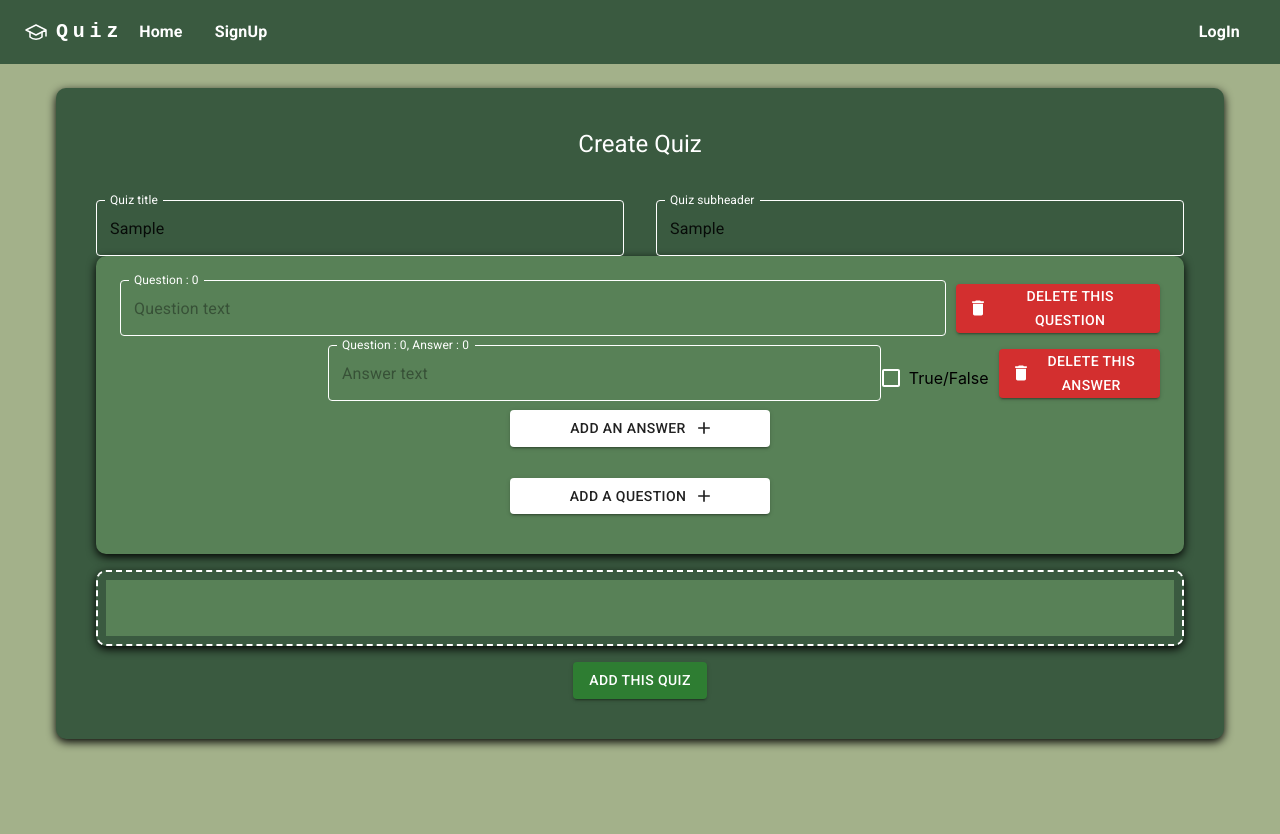
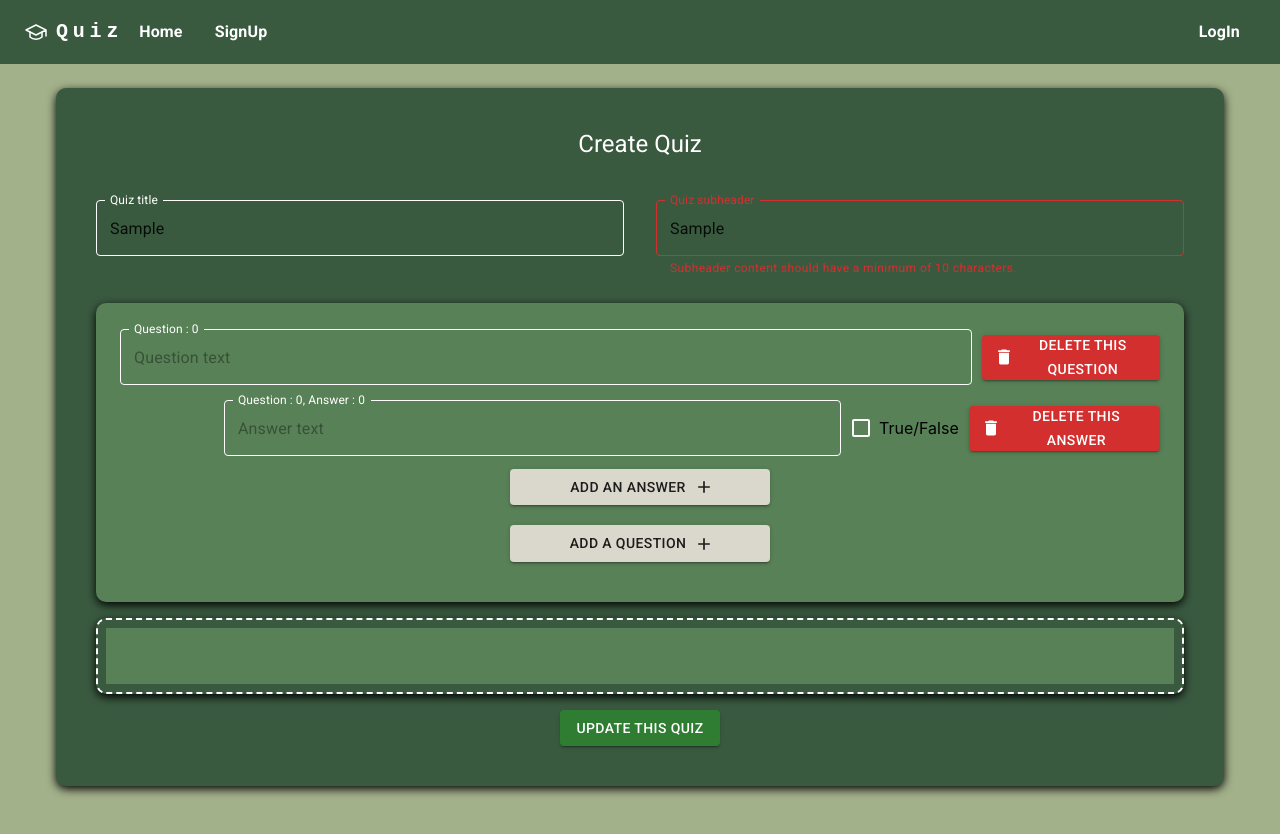
Before and after one commit to romainbcode/Quizz_Project_MERN, a React (Vite) app in the folder frontend/: page /admin/quiz/edit/1 in a window 1280 px wide. Both pictures are taken after typing "Sample", "Sample" into the empty fields and a click on the button "ADD A QUESTION". Shown: the top 834 px of the page. Built offline with nearby package versions, Linux system fonts and the light colour scheme; no server answers.

Commit message:
refactoring, add style and message error

```diff
--- a/frontend/src/admin/EditQuiz.jsx
+++ b/frontend/src/admin/EditQuiz.jsx
@@ -1,18 +1,15 @@
-import { Box, Button, Grid, Stack, TextField, Typography } from '@mui/material'
+import { Box, Button, Stack, TextField, Typography } from '@mui/material'
 import DeleteIcon from '@mui/icons-material/Delete';
-import SendIcon from '@mui/icons-material/Send';
 import AddIcon from '@mui/icons-material/Add'
 import { Checkbox } from '@mui/material';
-import { useFormik, Formik, Form, Field, FieldArray } from 'formik';
+import { Formik, Form, Field, FieldArray } from 'formik';
 import * as yup from 'yup';
 import Dropzone from 'react-dropzone'
 import CloudUploadIcon from '@mui/icons-material/CloudUpload';
 import axios from 'axios';
 import { toast } from 'react-toastify'
-import ReactQuill from 'react-quill';
 import 'react-quill/dist/quill.snow.css';
-import {modules} from '../components/moduleToolbar.jsx'
-import React, { useEffect, useState, useCallback } from 'react'
+import React, { useEffect, useState } from 'react'
 import Navbar from '../components/Navbar';
 import { useParams, useNavigate } from 'react-router-dom';
 
@@ -38,43 +35,38 @@ const EditQuiz = () => {
     };
 
     const onSubmit = (values) =>{
-        //createNewQuiz(values);
-        //alert(JSON.stringify(values, null, 5));
-        //actions.resetForm();
         updatePost(values)
     }
 
-    const validationSchema = yup.object({/*
+    const validationSchema = yup.object({
         title: yup
             .string('Add a post title')
-            .min(4, 'text content should havea minimum of 4 characters ')
-            .required('Post title is required'),
+            .min(4, 'Title content should have a minimum of 4 characters.')
+            .required('Title content is required'),
         subheader: yup
             .string('Add text content')
-            .min(10, 'text content should have a minimum of 10 characters ')
-            .required('text content is required'),
+            .min(10, 'Subheader content should have a minimum of 10 characters.')
+            .required('Subheader content is required'),
         questionAnswer : yup.array(
             yup.object({
                 question: yup
                 .string('Add a question')
-                .min(10, 'Question should have a minimum of 10 characters '),
+                .min(10, 'Question should have a minimum of 10 characters.'),
                 answer : yup.array(
                     yup.object({
                         answerText: yup
                         .string('Add an answer')
-                        .min(10, 'Answer should have a minimum of 10 characters '),
+                        .min(3, 'Answer should have a minimum of 10 characters '),
                         stateAnswer: yup
                         .boolean('Declare False or True')
                     })
                 )
-                .min(2, 'You must add a minimum of 2 answers')
-                .max(4, 'You must add a maximum of 4 answers')
+                .min(2, 'You must add a minimum of 2 answer.')
             })
-        )*/
+        )
     });
 
     const showSinglePostById = async () => {
-        console.log(id)
         try {
             const { data } = await axios.get(`/api/quiz/show/${id}`);
             setTitle(data.quiz.title)
@@ -82,7 +74,16 @@ const EditQuiz = () => {
             setQuestionAnswer(data.quiz.questionAnswer)
             setImage(data.quiz.image.url)
         } catch (error) {
-            console.log(error);
+            toast.error(error);
+        }
+    }
+
+    const updatePost = async (values) => {
+        try {
+            const { data } = await axios.put(`/api/update/quiz/${id}`, values);
+            toast.success('quiz updated');
+            navigate('/admin/dashboard')
+        } catch (error) {
             toast.error(error);
         }
     }
@@ -90,18 +91,6 @@ const EditQuiz = () => {
     useEffect(() => {
         showSinglePostById()
     }, [])
-
-    const updatePost = async (values) => {
-        try {
-            const { data } = await axios.put(`/api/update/quiz/${id}`, values);
-            if (data.success === true) {
-                toast.success('quiz updated');
-                navigate('/admin/dashboard')
-            }
-        } catch (error) {
-            console.log(error);
-        }
-    }
 
 
     return (
@@ -114,16 +103,16 @@ const EditQuiz = () => {
             enableReinitialize={true}
         >
             {(formik)=>{
-            const {values} = formik;
+            const {values, errors, touched } = formik;
             return(
                 <Form>
                     <Box sx={{ bgcolor: "primary.greenLight", height:'100vh', width:'100%', display: "flex", justifyContent: 'center', pt: 3}}>
                     <Box sx={{ bgcolor: "primary.mainGreenDark",height: 'fit-content', width:'85%', mb:2, padding: 5, borderRadius: '10px', boxShadow: '0 3px 10px #000' }}>
                         <Typography variant='h5' sx={{ pb: 4, color: 'primary.themewhite'}}> Create Quiz  </Typography>
                         <Box sx={{mt:1}} component="form">
-                            <Stack direction={{ xs: 'column', sm: 'row' }} spacing={{ xs: 1, sm: 2, md: 4 }}>
+                            <Stack direction={{ xs: 'column', sm: 'row' }} spacing={{ xs: 1, sm: 2, md: 4 }} width={'100%'} marginBottom={3}>
                                 <Field
-                                    sx={{ mb: 3, width: '50%',
+                                    sx={{width: '50%',
                                     fieldset: { borderColor: "primary.themewhite" }
                                 }}
                                     autoComplete="off"
@@ -139,6 +128,8 @@ const EditQuiz = () => {
                                     label="Quiz title"
                                     value={values.title}
                                     as={TextField}
+                                    error={touched.title && Boolean(errors.title)}
+                                    helperText={touched.title && errors.title}
                                 />
                                 <Field
                                     sx={{ mb: 3, width: '50%',
@@ -156,6 +147,8 @@ const EditQuiz = () => {
                                     label="Quiz subheader"
                                     as={TextField}
                                     value={values.subheader}
+                                    error={touched.subheader && Boolean(errors.subheader)}
+                                    helperText={touched.subheader && errors.subheader}
                                 />
                             </Stack>
                         </Box>
@@ -167,10 +160,11 @@ const EditQuiz = () => {
                             render={(arrayQuestion)=>(
                                 <Box className='formContainer' sx={{backgroundColor: 'primary.mainGreenLight', padding: 3, mb: 2, borderRadius: '10px', boxShadow: '0 3px 10px #000'}}>
                                     {values.questionAnswer.map((arrayMapQuestion, index)=>(
-                                        <div className="formContainer" style={{display:'flex',flexDirection:'column', alignItems:'center', marginBottom: '15px'}} key={index}>
-                                            <div style={{width: '100%', display: 'flex', flexDirection: 'row'}}>
+                                        <div className="formContainer" style={{display:'flex',flexDirection:'column', alignItems:'center', marginBottom: '20px'}} key={index}>
+                                            <Box style={{width: '100%', display:'flex', flexDirection:'row', height:'100%', marginBottom:'10px'}}>
+                                                <Box sx={{display:'flex', alignItems:'center', width: '100%'}}>
                                                     <Field
-                                                    sx={{width: '85%', fieldset: { borderColor: "primary.themewhite"} }}
+                                                        sx={{width: '100%', fieldset: { borderColor: "primary.themewhite"}}}
                                                         name={`questionAnswer.${index}.question`}
                                                         placeholder="Question text"
                                                         InputLabelProps={{
@@ -182,16 +176,17 @@ const EditQuiz = () => {
                                                         label={`Question : ${index}`}
                                                         as={TextField}
                                                     />
-                                                <Box style={{display:'flex',flexDirection:'column', marginLeft: 10}}>
+                                                </Box>
+                                                <Box style={{marginLeft: 10, display:'flex', alignItems:'center'}}>
                                                     <Button variant="contained" color="error"
-                                                        sx={{mt:0.5, width: '100%', height: '75%' }}
+                                                        sx={{width: '100%', height: '75%' }}
                                                         onClick={() => arrayQuestion.remove(index)}
-                                                        startIcon={<DeleteIcon />}
+                                                        startIcon={<DeleteIcon/>}
                                                     >
                                                     Delete this question
                                                     </Button>
                                                 </Box>
-                                            </div>
+                                            </Box>
 
 
                                             <FieldArray
@@ -200,11 +195,12 @@ const EditQuiz = () => {
                                             id={`questionAnswer.${index}.answer`}
                                             value={values.questionAnswer[index].answer}
                                             render={(arrayAnswer)=>(
-                                                <div className='formContainer' style={{width: '100%'}}>
+                                                <Box className='formContainer' style={{width: '100%'}}>
                                                     {values.questionAnswer[index].answer.map((TestCase2, index2) => (
-                                                            <div style={{width: '80%', display: 'flex', flexDirection: 'row', float: 'right'}}>
+                                                            <div style={{width: '90%', display: 'flex', flexDirection: 'row', float: 'right', marginBottom:'10px'}} key={index2}>
+                                                                <Box sx={{width:'100%', alignItems:'center', display:'flex'}}>
                                                                     <Field
-                                                                    sx={{width: '85%', fieldset: { borderColor: "primary.themewhite"} }}
+                                                                        sx={{width: '100%', fieldset: { borderColor: "primary.themewhite"} }}
                                                                         name={`questionAnswer.${index}.answer.${index2}.answerText`}
                                                                         placeholder="Answer text"
                                                                         InputLabelProps={{
@@ -216,19 +212,20 @@ const EditQuiz = () => {
                                                                         label={`Question : ${index}, Answer : ${index2}`}
                                                                         as={TextField}
                                                                     />
-                                                                <Box style={{display:'flex',flexDirection:'row', justifyContent:'center', alignItems:'center'}}>
+                                                                </Box>
+                                                                <Box style={{marginLeft:'10px', marginRight: '10px', display:'flex',flexDirection:'row', justifyContent:'center', alignItems:'center'}}>
                                                                     <Field
                                                                         sx={{height:'20px', width:'20px', alignItems:'center', mr:1,
-                                                                        color: 'primary.themewhite'
+                                                                        color: 'primary.themewhite', display:'flex', justifyContent:'center'
                                                                     }}
                                                                         name={`questionAnswer.${index}.answer.${index2}.stateAnswer`}
                                                                         as={Checkbox}
                                                                     />
                                                                     True/False
                                                                 </Box>
-                                                                <Box style={{marginLeft: 10}}>
+                                                                <Box style={{width: "31%", display:'flex', alignItems:'center', justifyContent:'center'}}>
                                                                     <Button variant="contained" color="error"
-                                                                        sx={{mt:0.5, width: '100%', height: '75%' }}
+                                                                        sx={{width: '100%', height: '75%' }}
                                                                         onClick={() => arrayAnswer.remove(index2)}
                                                                         startIcon={<DeleteIcon />}
                                                                     >
@@ -241,12 +238,12 @@ const EditQuiz = () => {
                                                         onClick={() => {
                                                             arrayAnswer.push({answerText: '',stateAnswer: false})
                                                         }}
-                                                        sx={{width: '25%', height: '50%', mb:2}}
+                                                        sx={{width: '25%', height: '50%', bgcolor:"#dad7cd"}}
                                                         endIcon={<AddIcon />}
                                                     >
                                                         Add an answer
                                                     </Button>
-                                                </div>
+                                                </Box>
 
                                             )}
 
@@ -264,8 +261,9 @@ const EditQuiz = () => {
                                                 stateAnswer : false
                                             }]
                                         })}}
-                                        sx={{width: '25%', height: '50%', mb:2}}
+                                        sx={{width: '25%', height: '50%', mb:2, bgcolor:"#dad7cd"}}
                                         endIcon={<AddIcon />}
+
                                     >
                                     Add a question
                                     </Button>
@@ -331,7 +329,7 @@ const EditQuiz = () => {
                                 </Dropzone>
                             </Box>
                             <Button sx={{mt:2}} type='submit' variant="contained" color="success">
-                                Add this quiz
+                                Update this quiz
                             </Button>
                             </Box>
                             </Box>
```
Lines whose indentation alone changed are shown as unchanged.
